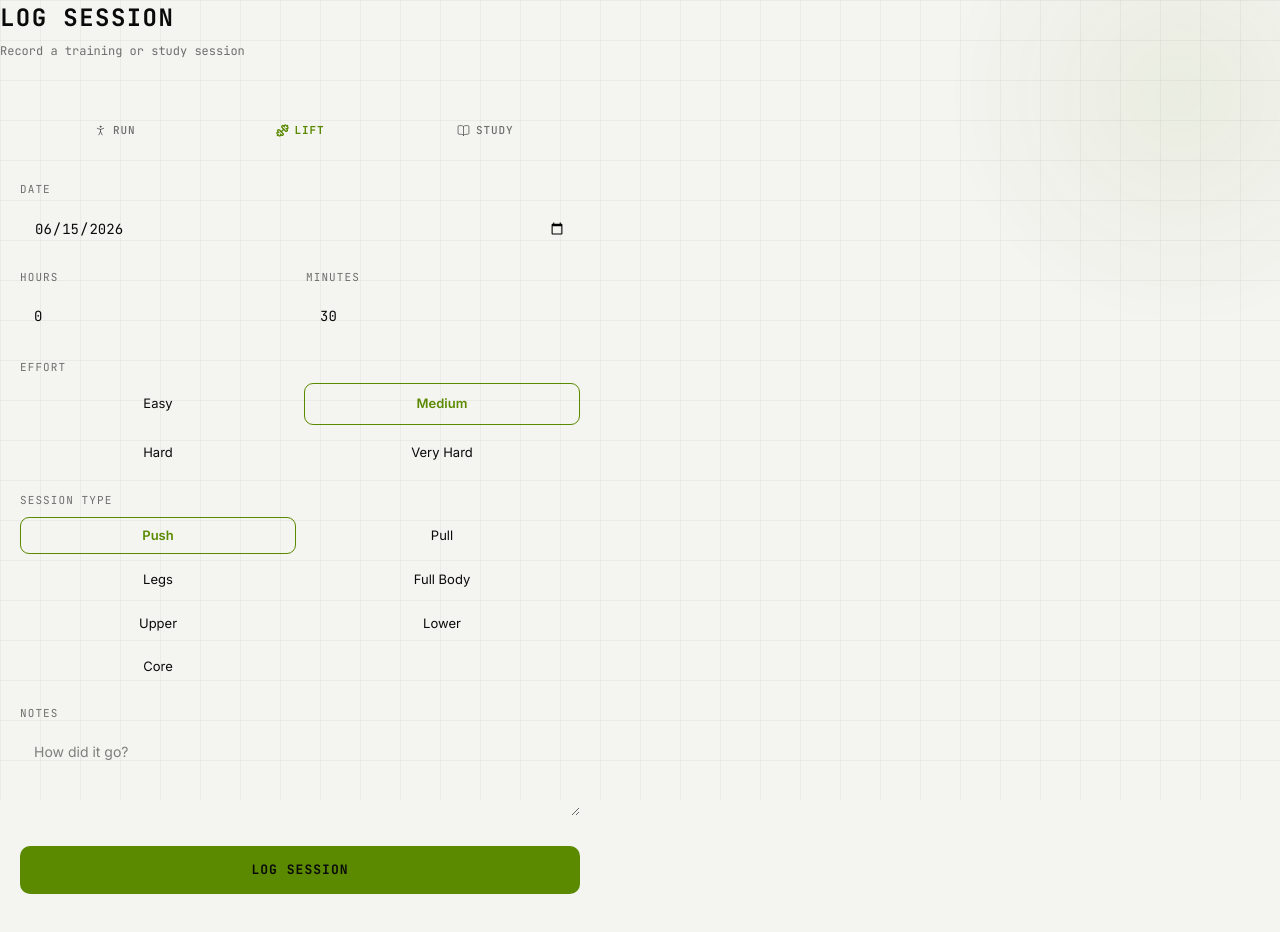
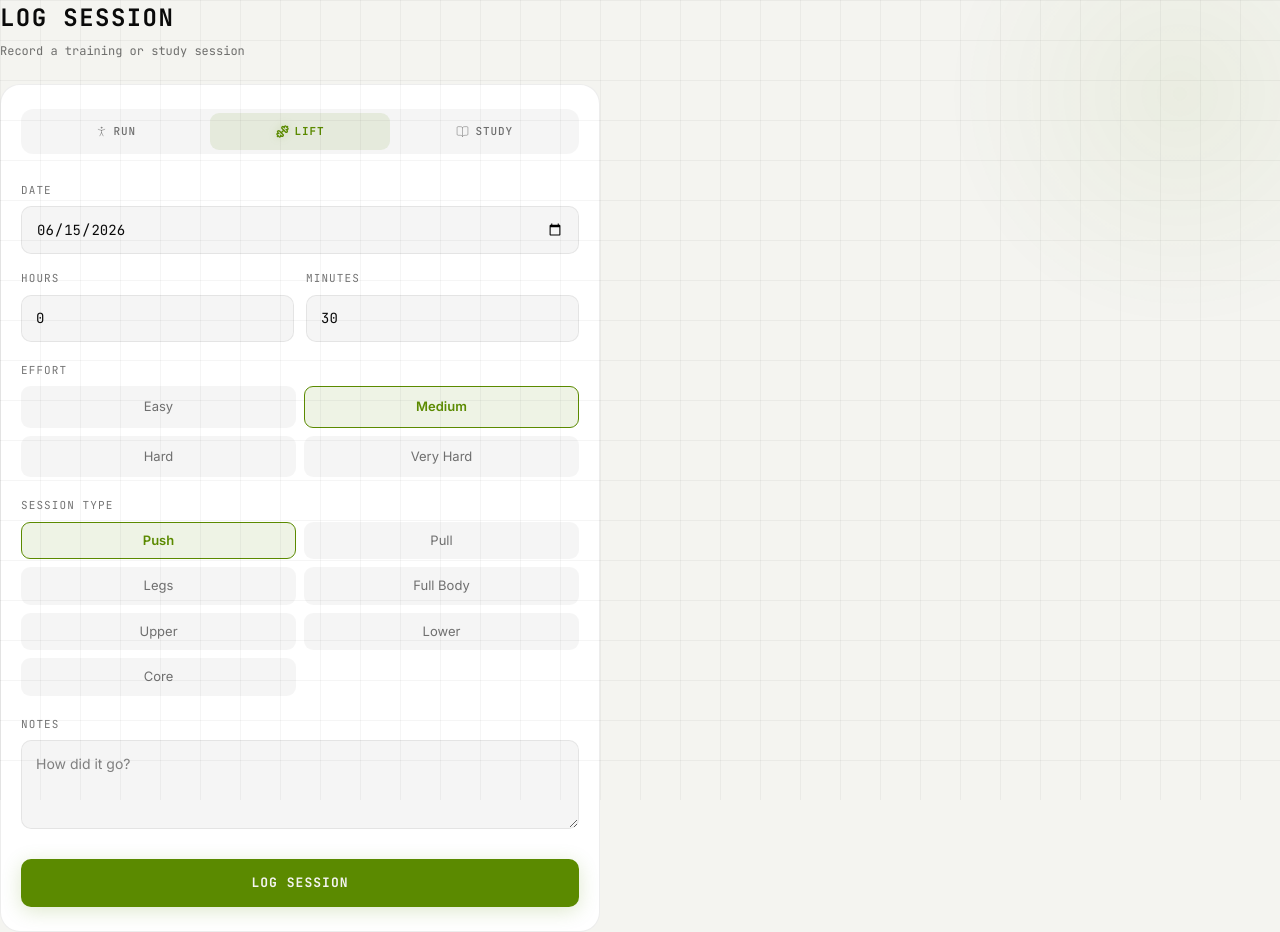
Before and after one commit to Dey70/observer-os-web, a Next.js app: page /log in a window 1280 px wide. Both pictures are taken after a click on the button "LIFT". Built offline with nearby package versions, Linux system fonts and the light colour scheme.

Commit message:
style(log): soften borders and remove inactive lines for cleaner form UI

```diff
--- a/src/app/(app)/log/page.tsx
+++ b/src/app/(app)/log/page.tsx
@@ -41,22 +41,10 @@ const effortToRpe: Record<Effort, number> = {
   very_hard: 9,
 };
 
-const TYPE_COLOR: Record<Tab, { main: string; bg: string; border: string }> = {
-  run: {
-    main: "var(--color-run)",
-    bg: "var(--color-run-bg)",
-    border: "var(--color-run-border)",
-  },
-  lift: {
-    main: "var(--color-lift)",
-    bg: "var(--color-lift-bg)",
-    border: "var(--color-lift-border)",
-  },
-  study: {
-    main: "var(--color-study)",
-    bg: "var(--color-study-bg)",
-    border: "var(--color-study-border)",
-  },
+const TYPE_COLOR: Record<Tab, { main: string; dim: string }> = {
+  run: { main: "var(--green)", dim: "var(--green-dim)" },
+  lift: { main: "var(--purple)", dim: "var(--purple-dim)" },
+  study: { main: "var(--yellow)", dim: "var(--yellow-dim)" },
 };
 
 const TYPE_LABEL: Record<Tab, string> = {
@@ -225,15 +213,16 @@ export default function LogPage() {
   const inputStyle: React.CSSProperties = {
     width: "100%",
     padding: "12px 14px",
-    backgroundColor: "var(--bg-input)",
-    border: "1px solid var(--border-subtle)",
+    backgroundColor: "var(--surface2)",
+    border: "1px solid var(--border2)", // Softer border!
     borderRadius: "10px",
-    color: "var(--text-primary)",
+    color: "var(--text)",
     fontFamily: "var(--mono)",
     fontSize: "14px",
     outline: "none",
     boxSizing: "border-box",
     minWidth: 0,
+    transition: "border-color 0.2s ease",
   };
 
   const labelStyle: React.CSSProperties = {
@@ -257,7 +246,7 @@ export default function LogPage() {
   if (loggedSession) {
     const Icon =
       tabs.find((t) => t.key === loggedSession.type)?.icon ?? CheckCircle;
-    const themeColors = TYPE_COLOR[loggedSession.type];
+    const themeColor = TYPE_COLOR[loggedSession.type];
     const hrs = Math.floor(loggedSession.duration / 60);
     const mins = loggedSession.duration % 60;
     const durationLabel = hrs > 0 ? `${hrs}h ${mins}m` : `${mins}m`;
@@ -269,32 +258,30 @@ export default function LogPage() {
           animation: "pageEnter 0.3s cubic-bezier(0.25, 0.46, 0.45, 0.94) both",
         }}
       >
-        {/* Success header */}
         <div style={{ textAlign: "center", marginBottom: 32, paddingTop: 16 }}>
-          {/* Animated checkmark ring */}
           <div
             style={{
               width: 80,
               height: 80,
               borderRadius: "50%",
-              background: themeColors.bg,
-              border: `2px solid ${themeColors.border}`,
+              background: themeColor.dim,
+              border: `2px solid ${themeColor.main}40`,
               display: "flex",
               alignItems: "center",
               justifyContent: "center",
               margin: "0 auto 20px",
-              boxShadow: `0 0 40px ${themeColors.bg}`,
+              boxShadow: `0 0 40px ${themeColor.dim}`,
               animation: "scoreIn 0.4s cubic-bezier(0.34, 1.56, 0.64, 1) both",
             }}
           >
-            <Icon size={36} color={themeColors.main} strokeWidth={1.75} />
+            <Icon size={36} color={themeColor.main} strokeWidth={1.75} />
           </div>
           <div
             style={{
               fontFamily: "var(--mono)",
               fontSize: 22,
               fontWeight: 700,
-              color: themeColors.main,
+              color: themeColor.main,
               letterSpacing: "0.05em",
               marginBottom: 6,
             }}
@@ -312,11 +299,10 @@ export default function LogPage() {
           </div>
         </div>
 
-        {/* Stats card */}
         <div
           style={{
-            background: "var(--bg-card)",
-            border: `1px solid var(--border-subtle)`,
+            background: "var(--surface)",
+            border: `1px solid var(--border2)`,
             borderRadius: 20,
             padding: 24,
             marginBottom: 16,
@@ -324,7 +310,6 @@ export default function LogPage() {
             overflow: "hidden",
           }}
         >
-          {/* Top color bar */}
           <div
             style={{
               position: "absolute",
@@ -332,12 +317,11 @@ export default function LogPage() {
               left: 0,
               right: 0,
               height: 3,
-              background: themeColors.main,
+              background: themeColor.main,
               borderRadius: "20px 20px 0 0",
             }}
           />
 
-          {/* Type badge */}
           <div
             style={{
               display: "flex",
@@ -350,12 +334,12 @@ export default function LogPage() {
               style={{
                 padding: "4px 12px",
                 borderRadius: 99,
-                background: themeColors.bg,
-                border: `1px solid ${themeColors.border}`,
+                background: themeColor.dim,
+                border: `1px solid ${themeColor.main}30`,
                 fontFamily: "var(--mono)",
                 fontSize: 11,
                 fontWeight: 700,
-                color: themeColors.main,
+                color: themeColor.main,
                 letterSpacing: "0.1em",
                 textTransform: "uppercase",
               }}
@@ -366,7 +350,7 @@ export default function LogPage() {
               <span
                 style={{
                   fontSize: 13,
-                  color: "var(--text-secondary)",
+                  color: "var(--text-dim)",
                   overflow: "hidden",
                   textOverflow: "ellipsis",
                   whiteSpace: "nowrap",
@@ -377,7 +361,6 @@ export default function LogPage() {
             )}
           </div>
 
-          {/* 3 stat boxes */}
           <div
             style={{
               display: "grid",
@@ -391,26 +374,26 @@ export default function LogPage() {
                 icon: Clock,
                 label: "Duration",
                 value: durationLabel,
-                color: "var(--text-primary)",
+                color: "var(--text)",
               },
               {
                 icon: Zap,
                 label: "RPE",
                 value: `${loggedSession.rpe}/10`,
-                color: themeColors.main,
+                color: themeColor.main,
               },
               {
                 icon: TrendingUp,
                 label: "Load",
                 value: loggedSession.load.toString(),
-                color: "var(--color-study)",
+                color: "var(--yellow)",
               },
             ].map(({ icon: StatIcon, label, value, color: c }) => (
               <div
                 key={label}
                 style={{
-                  background: "var(--bg-input)",
-                  border: "1px solid var(--border-subtle)",
+                  background: "var(--surface2)",
+                  border: "1px solid var(--border2)",
                   borderRadius: 12,
                   padding: "14px 12px",
                   textAlign: "center",
@@ -418,7 +401,7 @@ export default function LogPage() {
               >
                 <StatIcon
                   size={14}
-                  color="var(--text-muted)"
+                  color="var(--text-dim)"
                   strokeWidth={1.75}
                   style={{ marginBottom: 6 }}
                 />
@@ -449,7 +432,6 @@ export default function LogPage() {
             ))}
           </div>
 
-          {/* Effort badge */}
           <div style={{ display: "flex", alignItems: "center", gap: 8 }}>
             <span
               style={{
@@ -465,7 +447,7 @@ export default function LogPage() {
             <span
               style={{
                 fontSize: 12,
-                color: "var(--text-secondary)",
+                color: "var(--text)",
                 fontFamily: "var(--mono)",
               }}
             >
@@ -474,12 +456,11 @@ export default function LogPage() {
           </div>
         </div>
 
-        {/* PR Banner */}
         {newPRs.length > 0 && (
           <div
             style={{
-              background: "var(--color-study-bg)",
-              border: "1px solid var(--color-study-border)",
+              background: "var(--yellow-dim)",
+              border: "1px solid var(--border)",
               borderRadius: 16,
               padding: "16px 18px",
               marginBottom: 16,
@@ -499,14 +480,14 @@ export default function LogPage() {
                   width: 32,
                   height: 32,
                   borderRadius: 10,
-                  background: "var(--color-study-bg)",
+                  background: "var(--yellow-dim)",
                   display: "flex",
                   alignItems: "center",
                   justifyContent: "center",
                   flexShrink: 0,
                 }}
               >
-                <Trophy size={16} color="var(--color-study)" strokeWidth={2} />
+                <Trophy size={16} color="var(--yellow)" strokeWidth={2} />
               </div>
               <div>
                 <div
@@ -514,7 +495,7 @@ export default function LogPage() {
                     fontFamily: "var(--mono)",
                     fontSize: 12,
                     fontWeight: 700,
-                    color: "var(--color-study)",
+                    color: "var(--yellow)",
                     letterSpacing: "0.1em",
                     textTransform: "uppercase",
                   }}
@@ -526,7 +507,7 @@ export default function LogPage() {
                 <div
                   style={{
                     fontSize: 10,
-                    color: "var(--text-secondary)",
+                    color: "var(--text-muted)",
                     fontFamily: "var(--mono)",
                     marginTop: 1,
                   }}
@@ -544,15 +525,15 @@ export default function LogPage() {
                     alignItems: "center",
                     justifyContent: "space-between",
                     padding: "8px 12px",
-                    background: "var(--bg-card)",
-                    border: "1px solid var(--border-subtle)",
+                    background: "var(--surface)",
+                    border: "1px solid var(--border2)",
                     borderRadius: 8,
                   }}
                 >
                   <span
                     style={{
                       fontSize: 12,
-                      color: "var(--text-secondary)",
+                      color: "var(--text)",
                       fontFamily: "var(--mono)",
                     }}
                   >
@@ -579,7 +560,7 @@ export default function LogPage() {
                       style={{
                         fontSize: 13,
                         fontWeight: 700,
-                        color: "var(--color-study)",
+                        color: "var(--yellow)",
                         fontFamily: "var(--mono)",
                       }}
                     >
@@ -592,12 +573,11 @@ export default function LogPage() {
           </div>
         )}
 
-        {/* AI Coach nudge */}
         {(nudgeLoading || nudge) && (
           <div
             style={{
-              background: "var(--accent-transparent)",
-              border: "1px solid var(--accent-border)",
+              background: "var(--accent-dim)",
+              border: "1px solid var(--accent-glow)",
               borderRadius: 14,
               padding: "14px 16px",
               marginBottom: 16,
@@ -617,7 +597,7 @@ export default function LogPage() {
                   width: 18,
                   height: 18,
                   borderRadius: 5,
-                  background: "var(--accent-transparent)",
+                  background: "var(--accent-dim)",
                   display: "flex",
                   alignItems: "center",
                   justifyContent: "center",
@@ -670,7 +650,7 @@ export default function LogPage() {
                 style={{
                   fontFamily: "var(--sans)",
                   fontSize: 13,
-                  color: "var(--text-secondary)",
+                  color: "var(--text)",
                   lineHeight: 1.7,
                   fontWeight: 300,
                 }}
@@ -681,7 +661,6 @@ export default function LogPage() {
           </div>
         )}
 
-        {/* Action buttons */}
         <div style={{ display: "flex", gap: 10 }}>
           <button
             onClick={resetForm}
@@ -692,10 +671,10 @@ export default function LogPage() {
               justifyContent: "center",
               gap: 8,
               padding: "13px",
-              background: "var(--bg-input)",
-              border: "1px solid var(--border-subtle)",
+              background: "var(--surface2)",
+              border: "1px solid var(--border)",
               borderRadius: 10,
-              color: "var(--text-secondary)",
+              color: "var(--text-muted)",
               fontFamily: "var(--mono)",
               fontSize: 12,
               fontWeight: 600,
@@ -718,7 +697,7 @@ export default function LogPage() {
               background: "var(--accent)",
               border: "none",
               borderRadius: 10,
-              color: "var(--bg-main)",
+              color: "var(--bg)",
               fontFamily: "var(--mono)",
               fontSize: 12,
               fontWeight: 700,
@@ -744,7 +723,7 @@ export default function LogPage() {
             fontSize: "24px",
             fontWeight: 700,
             letterSpacing: "0.06em",
-            color: "var(--text-primary)",
+            color: "var(--text)",
             margin: 0,
           }}
         >
@@ -764,8 +743,8 @@ export default function LogPage() {
 
       <div
         style={{
-          backgroundColor: "var(--bg-card)",
-          border: "1px solid var(--border-subtle)",
+          backgroundColor: "var(--surface)",
+          border: "1px solid var(--border2)", // Softer container border
           borderRadius: "20px",
           padding: "24px 20px",
           overflow: "hidden",
@@ -778,7 +757,7 @@ export default function LogPage() {
           style={{
             display: "flex",
             gap: "4px",
-            backgroundColor: "var(--bg-input)",
+            backgroundColor: "var(--surface2)",
             borderRadius: "12px",
             padding: "4px",
             marginBottom: "28px",
@@ -801,7 +780,7 @@ export default function LogPage() {
                   border: "none",
                   cursor: "pointer",
                   backgroundColor: isActive
-                    ? "var(--accent-transparent)"
+                    ? "var(--accent-dim)"
                     : "transparent",
                   fontFamily: "var(--mono)",
                   fontSize: "11px",
@@ -815,10 +794,10 @@ export default function LogPage() {
                 <Icon
                   size={13}
                   strokeWidth={isActive ? 2.5 : 1.75}
-                  color={isActive ? "var(--accent)" : "var(--text-muted)"}
+                  color={isActive ? "var(--accent)" : "var(--text-dim)"}
                   style={{
                     filter: isActive
-                      ? "drop-shadow(0 0 4px var(--accent-transparent))"
+                      ? "drop-shadow(0 0 4px var(--accent-glow))"
                       : "none",
                     flexShrink: 0,
                   }}
@@ -838,7 +817,7 @@ export default function LogPage() {
             onChange={(e) => setDate(e.target.value)}
             style={{
               ...inputStyle,
-              colorScheme: "light dark",
+              colorScheme: "var(--color-scheme)",
               display: "block",
               minHeight: "48px",
               lineHeight: "1.5",
@@ -898,13 +877,10 @@ export default function LogPage() {
                 style={{
                   padding: "10px 8px",
                   borderRadius: "9px",
-                  border: `1px solid ${effort === key ? "var(--accent)" : "var(--border-subtle)"}`,
+                  border: `1px solid ${effort === key ? "var(--accent)" : "transparent"}`, // Replaced hard border with transparent
                   backgroundColor:
-                    effort === key
-                      ? "var(--accent-transparent)"
-                      : "transparent",
-                  color:
-                    effort === key ? "var(--accent)" : "var(--text-secondary)",
+                    effort === key ? "var(--accent-dim)" : "var(--surface2)", // Rely on surface contrast
+                  color: effort === key ? "var(--accent)" : "var(--text-muted)",
                   fontFamily: "var(--sans)",
                   fontSize: "13px",
                   fontWeight: effort === key ? 600 : 400,
@@ -947,7 +923,7 @@ export default function LogPage() {
                 style={{
                   ...inputStyle,
                   cursor: "pointer",
-                  colorScheme: "light dark",
+                  colorScheme: "var(--color-scheme)",
                 }}
               >
                 {terrainOptions.map((t) => (
@@ -978,15 +954,11 @@ export default function LogPage() {
                   style={{
                     padding: "8px 14px",
                     borderRadius: "9px",
-                    border: `1px solid ${liftType === t ? "var(--accent)" : "var(--border-subtle)"}`,
+                    border: `1px solid ${liftType === t ? "var(--accent)" : "transparent"}`, // Replaced hard border
                     backgroundColor:
-                      liftType === t
-                        ? "var(--accent-transparent)"
-                        : "transparent",
+                      liftType === t ? "var(--accent-dim)" : "var(--surface2)",
                     color:
-                      liftType === t
-                        ? "var(--accent)"
-                        : "var(--text-secondary)",
+                      liftType === t ? "var(--accent)" : "var(--text-muted)",
                     fontFamily: "var(--sans)",
                     fontSize: "13px",
                     fontWeight: liftType === t ? 600 : 400,
@@ -1016,7 +988,7 @@ export default function LogPage() {
                 type="text"
                 value={subject}
                 onChange={(e) => setSubject(e.target.value)}
-                placeholder="e.g. Algorithms, Physics..."
+                placeholder="e.g. Algorithms..."
                 style={inputStyle}
               />
             </div>
@@ -1063,7 +1035,7 @@ export default function LogPage() {
             backgroundColor: "var(--accent)",
             border: "none",
             borderRadius: "10px",
-            color: "var(--bg-main)",
+            color: "var(--bg)",
             fontFamily: "var(--mono)",
             fontSize: "13px",
             fontWeight: 700,
@@ -1073,6 +1045,7 @@ export default function LogPage() {
             transition: "all 0.2s ease",
             width: "100%",
             boxSizing: "border-box",
+            boxShadow: "0 4px 20px var(--accent-glow)",
           }}
         >
           {loading ? "LOGGING..." : "LOG SESSION"}
```
